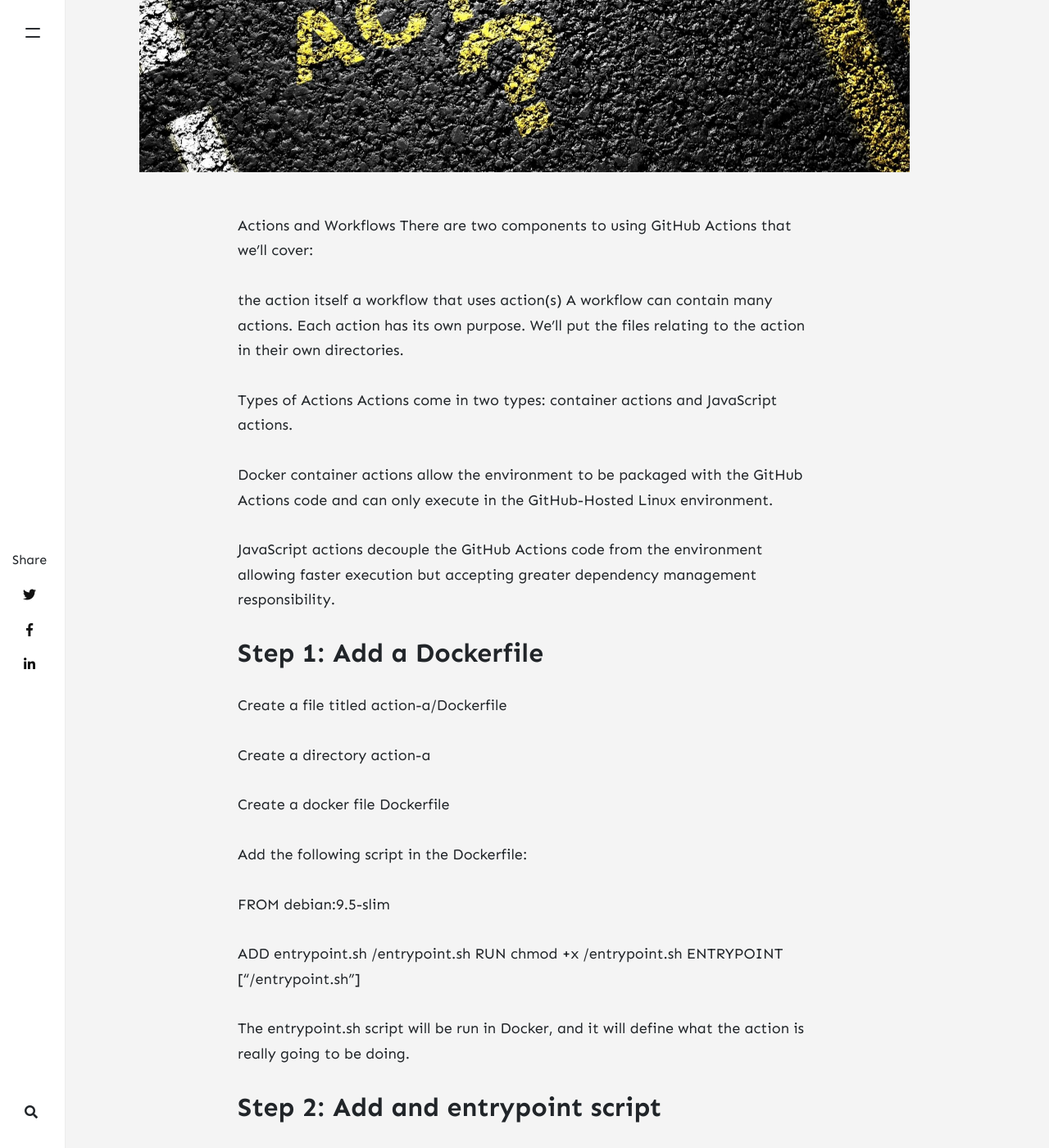
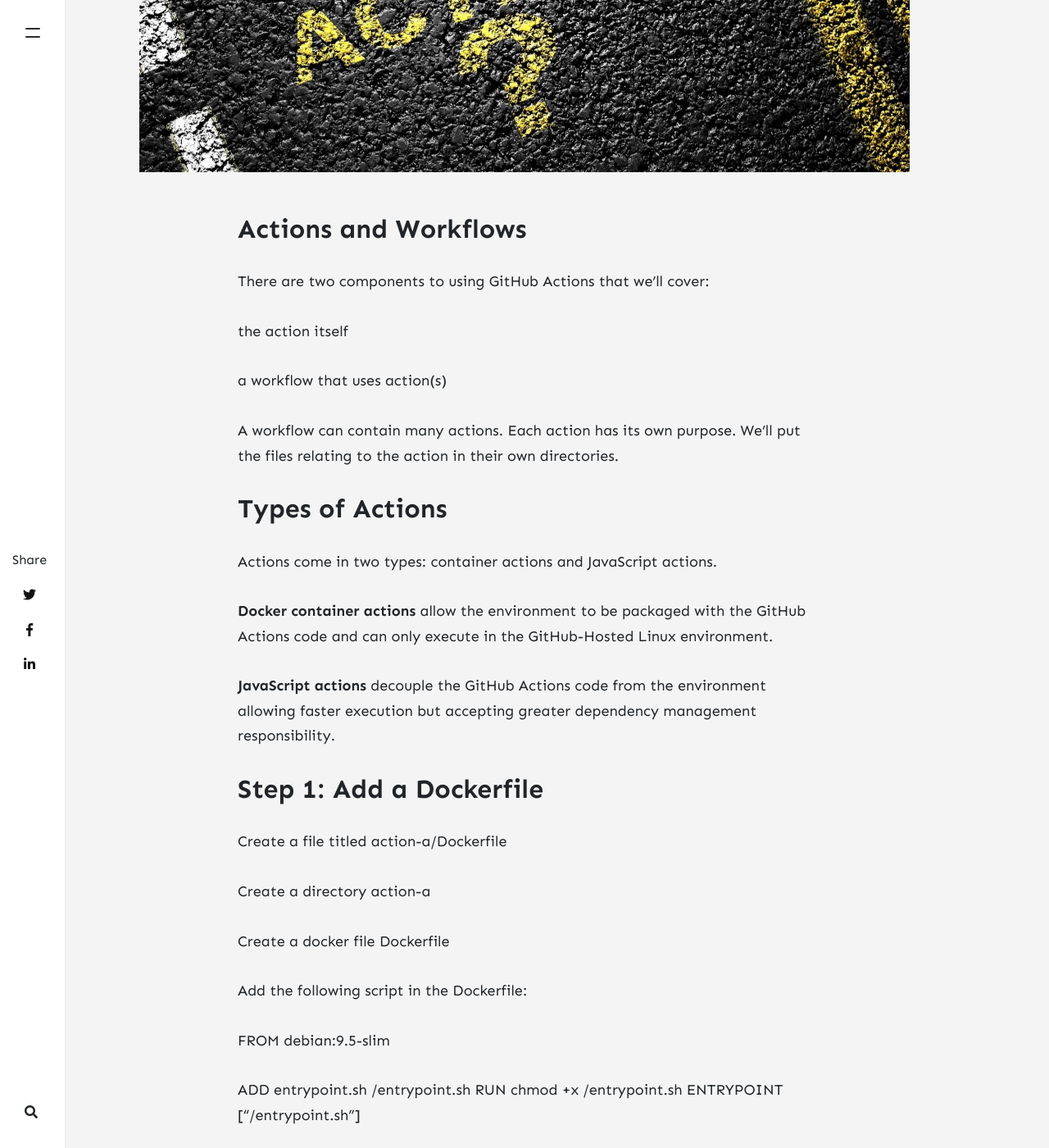
Before and after one commit to Dev-Path/briefcase, a Jekyll site: the page built from _posts/2021-09-16-github-actions.md, in a window 1280 px wide and 1400 px high, scrolled down 739 px. Shown: the whole window at 82% size. Built offline with Jekyll 4.4.1, drawn with Linux system fonts in a browser that asks for light colours; nearby versions of some CDN libraries; comment, search, counter and statistics services are not loaded; some of the changed text lies outside the part shown.

Commit message:
update content

```diff
--- a/_posts/2021-09-16-github-actions.md
+++ b/_posts/2021-09-16-github-actions.md
@@ -8,19 +8,23 @@ beforetoc: ""
 toc: false
 ---
 
-Actions and Workflows
+## Actions and Workflows
+
 There are two components to using GitHub Actions that we'll cover:
 
 the action itself
+
 a workflow that uses action(s)
+
 A workflow can contain many actions. Each action has its own purpose. We'll put the files relating to the action in their own directories.
 
-Types of Actions
+## Types of Actions
+
 Actions come in two types: container actions and JavaScript actions.
 
-Docker container actions allow the environment to be packaged with the GitHub Actions code and can only execute in the GitHub-Hosted Linux environment.
+**Docker container actions** allow the environment to be packaged with the GitHub Actions code and can only execute in the GitHub-Hosted Linux environment.
 
-JavaScript actions decouple the GitHub Actions code from the environment allowing faster execution but accepting greater dependency management responsibility.
+**JavaScript actions** decouple the GitHub Actions code from the environment allowing faster execution but accepting greater dependency management responsibility.
 
 ## Step 1: Add a Dockerfile
 
@@ -44,7 +48,7 @@ The entrypoint.sh script will be run in Docker, and it will define what the acti
 
 Add the following content to the entrypoint.sh file:
 
-#!/bin/sh -l
+# !/bin/sh -l
 
 sh -c "echo Hello world my name is $INPUT_MY_NAME"
 
@@ -84,6 +88,7 @@ on: push
 ## Step 5: Run an action from your workflow file
 
 Edit .github/workflows/main.yml to append the following content:
+
 jobs:
   build:
     name: Hello world action
```
